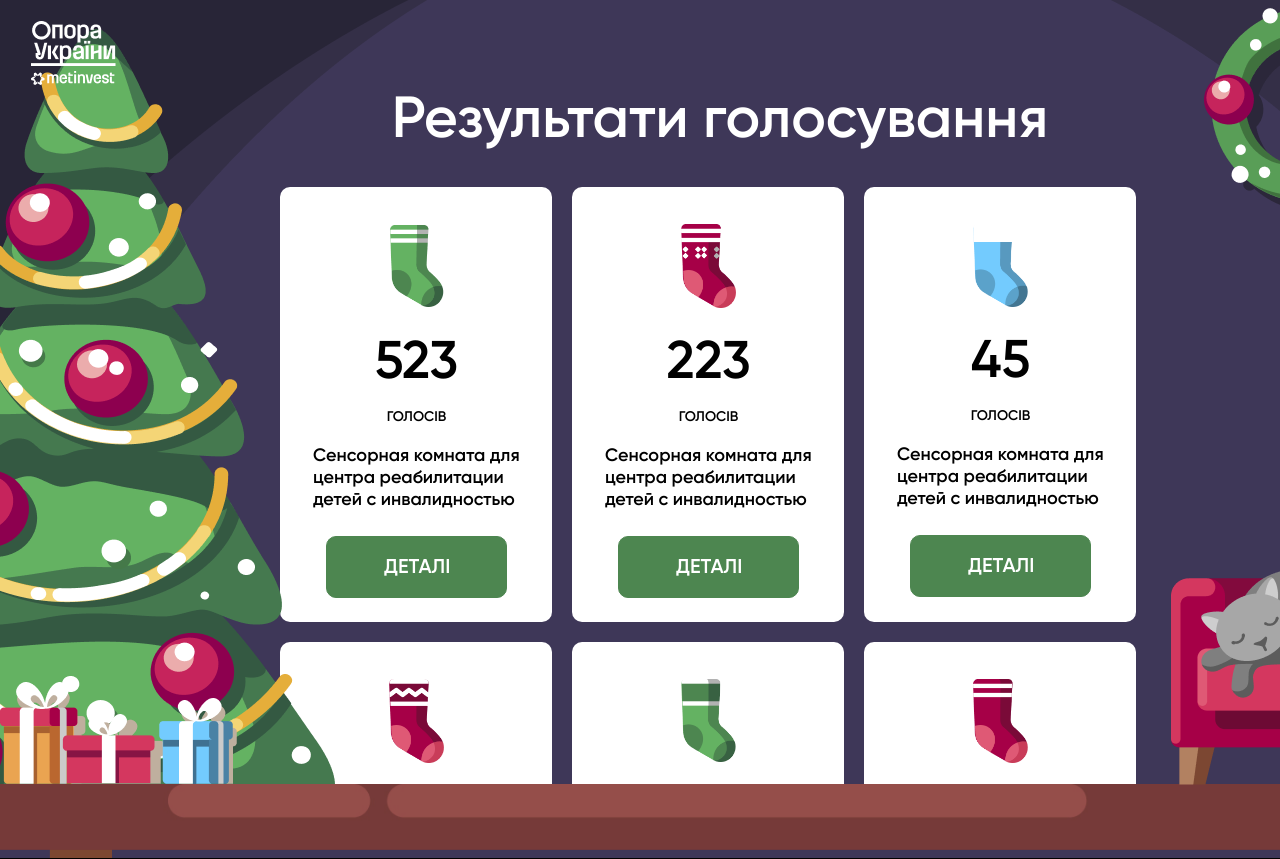
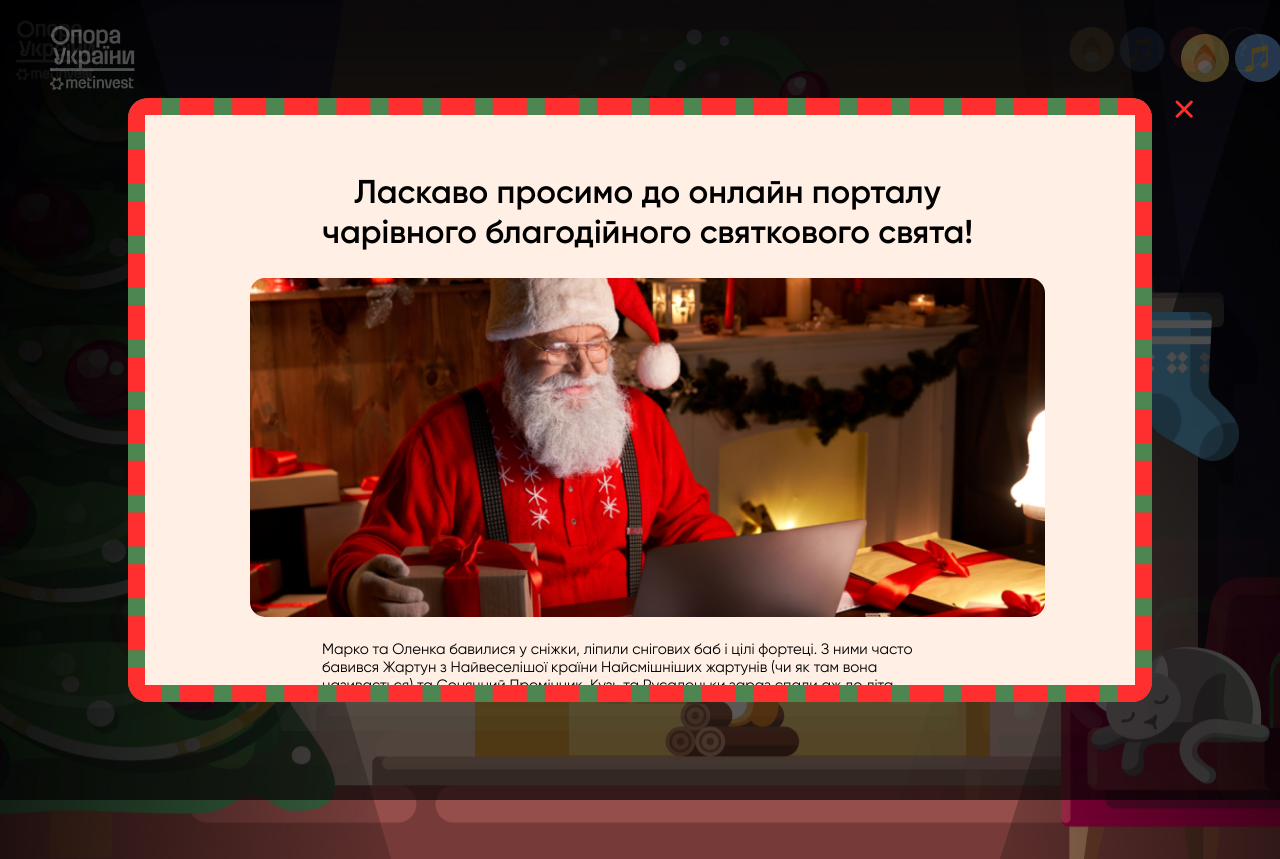
Before and after one commit to Veronika0509/Metinvest, a React (Create React App) app: page / in a window 1280 px wide. Shown: the top 859 px of the page. Built offline with nearby package versions, Linux system fonts and the light colour scheme.

Commit message:
Fix hover

```diff
--- a/src/Metinvest/Metinvest.jsx
+++ b/src/Metinvest/Metinvest.jsx
@@ -155,7 +155,11 @@ const Metinvest = () => {
         }
     ]
     const mainSocks = [
-        {img: mainSock1},
+        {
+            img: mainSock1,
+            title: 'Снігур, Снічептах!',
+            text: 'Снігур, насправді, Снічептах – сторічний чаклун, якому набридло людське товариство і він подався до лісу, вивчати тварин.'
+        },
         {img: mainSock2},
         {img: mainSock3},
         {img: mainSock4},
@@ -240,129 +244,126 @@ const Metinvest = () => {
 
     return (
         <div className="main">
-            {/*<div className="main-section" style={{backgroundImage: `url(${mainSectionBg})`}}>*/}
-            {/*    <div className="main-head">*/}
-            {/*        <img src={logo} alt="Logo"/>*/}
-            {/*        <div className="main-sounds">*/}
-            {/*            <img src={soundFire} alt="Fire"/>*/}
-            {/*            <img src={soundMusic} alt="Music"/>*/}
-            {/*            <img src={soundCat} alt="Cat"/>*/}
-            {/*            <img src={soundQuestion} alt="Question"/>*/}
-            {/*        </div>*/}
-            {/*    </div>*/}
-            {/*    <div className="main-timer">*/}
-            {/*        time*/}
-            {/*    </div>*/}
-            {/*    <div className="main-sock-texts">*/}
-            {/*        {mainSockTexts.map((t) => <MainSockText title={t.title} text={t.text} />)}*/}
-            {/*    </div>*/}
-            {/*    <div className="main-socks">*/}
-            {/*        {mainSocks.map((s) => <MainSock img={s.img} setSockModalActive={setSockModalActive} />)}*/}
-            {/*    </div>*/}
-            {/*    <div className="main-fire-cat">*/}
-            {/*        <div className="main-fire"></div>*/}
-            {/*        <div className="main-cat"></div>*/}
-            {/*    </div>*/}
-            {/*</div>*/}
-            {/*<div className={sockModalActive ? 'modal active' : 'modal'}>*/}
-            {/*    <div className="modal-window-container">*/}
-            {/*        <div className="modal-head">*/}
-            {/*            <div className="modal-socks-container">*/}
-            {/*                <div className="modal-prev"><img src={modalPrev} alt="Previous slide"/></div>*/}
-            {/*                <div className="modal-socks">*/}
-            {/*                    {modalSocks.map((i) => <img className="modal-sock" src={i.sock} alt="Sock"/>)}*/}
-            {/*                </div>*/}
-            {/*                <div className="modal-next"><img src={modalNext} alt="Next slide"/></div>*/}
-            {/*            </div>*/}
-            {/*            <div className="modal-left-votes">*/}
-            {/*                <p className="modal-left-vote-text">У вас залишилось голосів</p>*/}
-            {/*                <div className="modal-left-vote-imgs">*/}
-            {/*                    {modalSweets.map((s) => <img src={s.sweet} alt="Sweet"/>)}*/}
-            {/*                </div>*/}
-            {/*            </div>*/}
-            {/*            <button className="btn-close" onClick={() => setSockModalActive(false)}><img src={closeBtn1} alt="To Close"/></button>*/}
-            {/*        </div>*/}
-            {/*        <div className="modal-window">*/}
-            {/*            <h1 className='modal-title'>Снігур, Снічептах!</h1>*/}
-            {/*            <img className='modal-img' src={modalImage} alt="Modal Image"/>*/}
-            {/*            <p className='modal-desc'>*/}
-            {/*                Марко та Оленка бавилися у сніжки, ліпили снігових баб і цілі фортеці.*/}
-            {/*                З ними часто бавився Жартун з Найвеселішої країни Найсмішніших жартунів*/}
-            {/*                (чи як там вона називається) та Сонячний Промінчик. Кузь та Русалоньки зараз спали аж до літа. <br/><br/>*/}
-            {/*                Інколи він перетворювався на вовка і бігав зі зграєю, інколи – на ширяючого в піднебессі орла.*/}
-            {/*                А зараз от, він вирішив спробувати прожити зиму снігуром. Хоч*/}
-            {/*            </p>*/}
-            {/*            <h3 className='modal-subtitle'>Марко та Оленка бавилися у сніжки</h3>*/}
-            {/*            <div className='modal-btns-wrapper'>*/}
-            {/*                <div className='modal-btns'>*/}
-            {/*                    <a href="#" className="modal-btn-one" onClick={() => setModalMessageActive(true)}>віддати свій голос</a>*/}
-            {/*                    <div className={modalMessageActive ? 'modal-btns-message-wrapper active' : 'modal-btns-message-wrapper'} style={{backgroundImage: `url(${modalMessageBg}`}}>*/}
-            {/*                        <div className="modal-btns-message">*/}
-            {/*                            <img className='modal-dots' src={dots} alt="Dots"/>*/}
-            {/*                            <div className={modalMessageYesActive ? '' : 'modal-message-content-disabled'}>*/}
-            {/*                                <p className="modal-btns-message-text">Підтвердіть своє бажання натиснувши “ТАК”</p>*/}
-            {/*                                <div className="modal-btns-message-btns">*/}
-            {/*                                    <a href="#" className="modal-btns-message-btn" onClick={onModalMessageClick}>так</a>*/}
-            {/*                                    <a href="#" className="modal-btns-message-btn" onClick={() => setModalMessageActive(false)}>ні</a>*/}
-            {/*                                </div>*/}
-            {/*                            </div>*/}
-            {/*                            <div className={votingInProcess ? 'preloader active' : 'preloader'}>*/}
-            {/*                                <div className="loader"></div>*/}
-            {/*                            </div>*/}
-            {/*                            <div className={modalMessageThankYouActive ? '' : 'modal-message-content-disabled'}>*/}
-            {/*                                <p className="modal-btns-message-text">Дякуємо!</p>*/}
-            {/*                            </div>*/}
-            {/*                            <div className={voteError ? '' : 'modal-message-content-disabled'}>*/}
-            {/*                                <p className="modal-btns-message-text">Что-то пошло не так <br/>Повторите попытку позже</p>*/}
-            {/*                            </div>*/}
-            {/*                        </div>*/}
-            {/*                    </div>*/}
-            {/*                    <a href='#' className="modal-btn-two">відправити гроші</a>*/}
-            {/*                </div>*/}
-            {/*                <div className='modal-qr-code'>*/}
-            {/*                    <img src={qr} alt="QR Code"/>*/}
-            {/*                    <p className="modal-qr-text">Марко та Оленка</p>*/}
-            {/*                </div>*/}
-            {/*            </div>*/}
-            {/*        </div>*/}
-            {/*    </div>*/}
-            {/*    <div className="overlay"></div>*/}
-            {/*</div>*/}
-            {/*<div className={firstModalActive ? "modal-first" : "modal-first disabled"}>*/}
-            {/*    <div className="modal-first-container">*/}
-            {/*        <div className="modal-first-window">*/}
-            {/*            <div className="modal-first-wrapper">*/}
-            {/*                <h2 className='modal-first-title'>Ласкаво просимо до онлайн порталу чарівного благодійного святкового свята!</h2>*/}
-            {/*            </div>*/}
-            {/*            <img className="modal-first-image" src={santa1} alt="Santa"/>*/}
-            {/*            <div className="modal-first-wrapper">*/}
-            {/*                <p className='modal-first-text'>*/}
-            {/*                    Марко та Оленка бавилися у сніжки,*/}
-            {/*                    ліпили снігових баб і цілі фортеці.*/}
-            {/*                    З ними часто бавився Жартун з Найвеселішої країни*/}
-            {/*                    Найсмішніших жартунів (чи як там вона називається)*/}
-            {/*                    та Сонячний Промінчик. Кузь та Русалоньки зараз спали аж до літа.*/}
-            {/*                </p>*/}
-            {/*                <div className="first-modal-socks">*/}
-            {/*                    {firstModalSock.map((s) => <FirstModalSock img={s.img}/>)}*/}
-            {/*                </div>*/}
-            {/*                <p className="modal-first-text2">*/}
-            {/*                    Інколи він перетворювався на вовка і бігав зі зграєю,*/}
-            {/*                    інколи – на ширяючого в піднебессі орла. А зараз от,*/}
-            {/*                    він вирішив спробувати прожити зиму снігуром. Хоч чарівникові й було*/}
-            {/*                    сто років, але він любив побавитися, посміятися та поганяти за сніжинками.*/}
-            {/*                </p>*/}
-            {/*                <p className="modal-first-text3">Кузь та Русалоньки зараз спали аж до літа.</p>*/}
-            {/*                <a href="#" className="modal-first-button" onClick={() => setFirstModalActive(false)}>зробити чудо</a>*/}
-            {/*            </div>*/}
-            {/*        </div>*/}
-            {/*    </div>*/}
-            {/*    <button className="modal-first-btn-close" onClick={() => setFirstModalActive(false)}>*/}
-            {/*        <img src={closeBtn1} alt="Close"/>*/}
-            {/*    </button>*/}
-            {/*    <div className="overlay overlay-first" style={{background: `url(${firstModalBg}) no-repeat center center / cover`}}></div>*/}
-            {/*</div>*/}
-            <div className="results" style={{backgroundImage: `url(${resultsBg})`}}>
+            <div className="main-section" style={{backgroundImage: `url(${mainSectionBg})`}}>
+                <div className="main-head">
+                    <img src={logo} alt="Logo"/>
+                    <div className="main-sounds">
+                        <img src={soundFire} alt="Fire"/>
+                        <img src={soundMusic} alt="Music"/>
+                        <img src={soundCat} alt="Cat"/>
+                        <img src={soundQuestion} alt="Question"/>
+                    </div>
+                </div>
+                <div className="main-timer">
+                    time
+                </div>
+                <div className="main-socks">
+                    {mainSocks.map((s) => <MainSock title={s.title} text={s.text} img={s.img} setSockModalActive={setSockModalActive} />)}
+                </div>
+                <div className="main-fire-cat">
+                    <div className="main-fire"></div>
+                    <div className="main-cat"></div>
+                </div>
+            </div>
+            <div className={sockModalActive ? 'modal active' : 'modal'}>
+                <div className="modal-window-container">
+                    <div className="modal-head">
+                        <div className="modal-socks-container">
+                            <div className="modal-prev"><img src={modalPrev} alt="Previous slide"/></div>
+                            <div className="modal-socks">
+                                {modalSocks.map((i) => <img className="modal-sock" src={i.sock} alt="Sock"/>)}
+                            </div>
+                            <div className="modal-next"><img src={modalNext} alt="Next slide"/></div>
+                        </div>
+                        <div className="modal-left-votes">
+                            <p className="modal-left-vote-text">У вас залишилось голосів</p>
+                            <div className="modal-left-vote-imgs">
+                                {modalSweets.map((s) => <img src={s.sweet} alt="Sweet"/>)}
+                            </div>
+                        </div>
+                        <button className="btn-close" onClick={() => setSockModalActive(false)}><img src={closeBtn1} alt="To Close"/></button>
+                    </div>
+                    <div className="modal-window">
+                        <h1 className='modal-title'>Снігур, Снічептах!</h1>
+                        <img className='modal-img' src={modalImage} alt="Modal Image"/>
+                        <p className='modal-desc'>
+                            Марко та Оленка бавилися у сніжки, ліпили снігових баб і цілі фортеці.
+                            З ними часто бавився Жартун з Найвеселішої країни Найсмішніших жартунів
+                            (чи як там вона називається) та Сонячний Промінчик. Кузь та Русалоньки зараз спали аж до літа. <br/><br/>
+                            Інколи він перетворювався на вовка і бігав зі зграєю, інколи – на ширяючого в піднебессі орла.
+                            А зараз от, він вирішив спробувати прожити зиму снігуром. Хоч
+                        </p>
+                        <h3 className='modal-subtitle'>Марко та Оленка бавилися у сніжки</h3>
+                        <div className='modal-btns-wrapper'>
+                            <div className='modal-btns'>
+                                <a href="#" className="modal-btn-one" onClick={() => setModalMessageActive(true)}>віддати свій голос</a>
+                                <div className={modalMessageActive ? 'modal-btns-message-wrapper active' : 'modal-btns-message-wrapper'} style={{backgroundImage: `url(${modalMessageBg}`}}>
+                                    <div className="modal-btns-message">
+                                        <img className='modal-dots' src={dots} alt="Dots"/>
+                                        <div className={modalMessageYesActive ? '' : 'modal-message-content-disabled'}>
+                                            <p className="modal-btns-message-text">Підтвердіть своє бажання натиснувши “ТАК”</p>
+                                            <div className="modal-btns-message-btns">
+                                                <a href="#" className="modal-btns-message-btn" onClick={onModalMessageClick}>так</a>
+                                                <a href="#" className="modal-btns-message-btn" onClick={() => setModalMessageActive(false)}>ні</a>
+                                            </div>
+                                        </div>
+                                        <div className={votingInProcess ? 'preloader active' : 'preloader'}>
+                                            <div className="loader"></div>
+                                        </div>
+                                        <div className={modalMessageThankYouActive ? '' : 'modal-message-content-disabled'}>
+                                            <p className="modal-btns-message-text">Дякуємо!</p>
+                                        </div>
+                                        <div className={voteError ? '' : 'modal-message-content-disabled'}>
+                                            <p className="modal-btns-message-text">Что-то пошло не так <br/>Повторите попытку позже</p>
+                                        </div>
+                                    </div>
+                                </div>
+                                <a href='#' className="modal-btn-two">відправити гроші</a>
+                            </div>
+                            <div className='modal-qr-code'>
+                                <img src={qr} alt="QR Code"/>
+                                <p className="modal-qr-text">Марко та Оленка</p>
+                            </div>
+                        </div>
+                    </div>
+                </div>
+                <div className="overlay"></div>
+            </div>
+            <div className={firstModalActive ? "modal-first" : "modal-first disabled"}>
+                <div className="modal-first-container">
+                    <div className="modal-first-window">
+                        <div className="modal-first-wrapper">
+                            <h2 className='modal-first-title'>Ласкаво просимо до онлайн порталу чарівного благодійного святкового свята!</h2>
+                        </div>
+                        <img className="modal-first-image" src={santa1} alt="Santa"/>
+                        <div className="modal-first-wrapper">
+                            <p className='modal-first-text'>
+                                Марко та Оленка бавилися у сніжки,
+                                ліпили снігових баб і цілі фортеці.
+                                З ними часто бавився Жартун з Найвеселішої країни
+                                Найсмішніших жартунів (чи як там вона називається)
+                                та Сонячний Промінчик. Кузь та Русалоньки зараз спали аж до літа.
+                            </p>
+                            <div className="first-modal-socks">
+                                {firstModalSock.map((s) => <FirstModalSock img={s.img}/>)}
+                            </div>
+                            <p className="modal-first-text2">
+                                Інколи він перетворювався на вовка і бігав зі зграєю,
+                                інколи – на ширяючого в піднебессі орла. А зараз от,
+                                він вирішив спробувати прожити зиму снігуром. Хоч чарівникові й було
+                                сто років, але він любив побавитися, посміятися та поганяти за сніжинками.
+                            </p>
+                            <p className="modal-first-text3">Кузь та Русалоньки зараз спали аж до літа.</p>
+                            <a href="#" className="modal-first-button" onClick={() => setFirstModalActive(false)}>зробити чудо</a>
+                        </div>
+                    </div>
+                </div>
+                <button className="modal-first-btn-close" onClick={() => setFirstModalActive(false)}>
+                    <img src={closeBtn1} alt="Close"/>
+                </button>
+                <div className="overlay overlay-first" style={{background: `url(${firstModalBg}) no-repeat center center / cover`}}></div>
+            </div>
+            {/*<div className="results" style={{backgroundImage: `url(${resultsBg})`}}>
                 <div className="result-logo">
                     <img src={logo} alt="Logo"/>
                 </div>
@@ -378,7 +379,7 @@ const Metinvest = () => {
                         <img className="results-armchair" src={armchair} alt="armchair"/>
                     </div>
                 </div>
-            </div>
+            </div>*/}
         </div>
     )
 }
@@ -403,19 +404,16 @@ const FirstModalSock = (props) => {
 }
 const MainSock = (props) => {
     return (
-        <div className="main-sock" onClick={() => props.setSockModalActive(true)}>
-            <img src={props.img} alt='Sock'/>
-        </div>
-    )
-}
-
-const MainSockText = (props) => {
-    return (
-        <div className="main-sock-text-container" style={{backgroundImage: `url(${mainSockTextBg})`}}>
-            <div className="main-sock-text">
-                <img className="main-sock-text-dots" src={dots} alt="Dots"/>
-                <h2 className="main-sock-title">{props.title}</h2>
-                <p className="main-sock-desc">{props.text}</p>
+        <div className="main-sock-wrapper">
+            <div className="main-sock-text-container" style={{backgroundImage: `url(${mainSockTextBg})`}}>
+                <div className="main-sock-text">
+                    <img className="main-sock-text-dots" src={dots} alt="Dots"/>
+                    <h2 className="main-sock-title">{props.title}</h2>
+                    <p className="main-sock-desc">{props.text}</p>
+                </div>
+            </div>
+            <div className="main-sock" onClick={() => props.setSockModalActive(true)}>
+                <img src={props.img} alt='Sock'/>
             </div>
         </div>
     )
```
Also changed, not shown: src/Metinvest/metinvest.css (+8 -31 lines).
